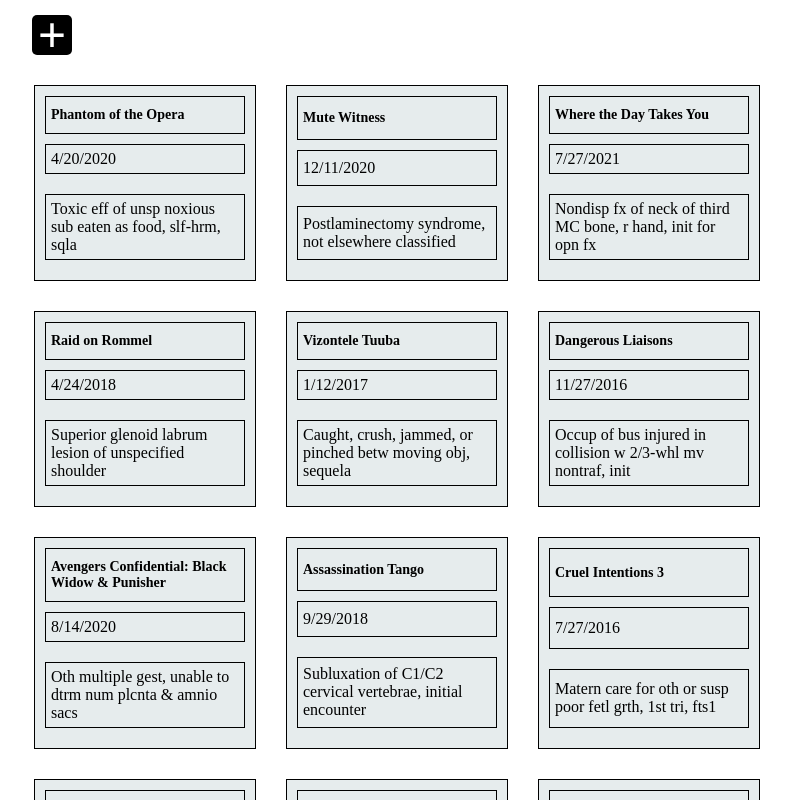
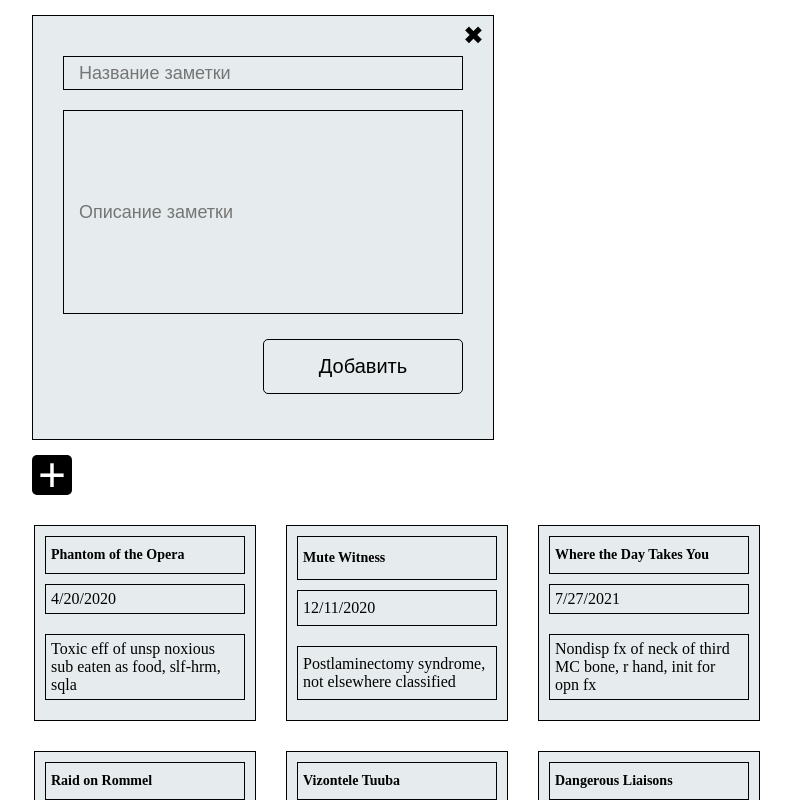
Before and after one commit to AHera/react-dz, a React (Create React App) app: page / in a window 1280 px wide. Shown: the top 800 px of the page, without its empty margins (243-1034 px from the left). Built offline with nearby package versions, Linux system fonts and the light colour scheme.

Commit message:
add FormCreateNote

```diff
--- a/src/App.js
+++ b/src/App.js
@@ -4,6 +4,7 @@
 import Notes from "./data/Notes.json";
 import NotesList from "./components/NotesList";
 import AddButton from "./components/AddButton";
+import FormCreateNote from "./components/FormCreateNote";
 
 function App() {
   return (
@@ -13,6 +14,7 @@
         max-width: 800px;
       `}
     >
+      <FormCreateNote />
       <AddButton />
       <NotesList notes={Notes} />
     </div>
--- /dev/null
+++ b/src/components/FormCreateNote.js
@@ -0,0 +1,71 @@
+/** @jsxImportSource @emotion/react */
+import { css } from "@emotion/react";
+
+function FormCreateNote() {
+  return (
+    <form
+      css={css`
+        position: relative;
+        margin: 15px 35px;
+        padding: 30px;
+        width: 400px;
+        display: flex;
+        flex-direction: column;
+        border: 1px solid;
+        background: #e6eced;
+        input {
+          margin: 10px 0px;
+          padding-left: 15px;
+          height: 30px;
+          border: 1px solid;
+          font-size: 18px;
+          background: #e6eced;
+        }
+      `}
+    >
+      <div
+        css={css`
+          position: absolute;
+          right: 5px;
+          top: 5px;
+          width: 25px;
+          height: 25px;
+          font-size: 25px;
+          cursor: pointer;
+        `}
+      >
+        &#10006;
+      </div>
+      <input name="title" type="text" placeholder="Название заметки" />
+      <input
+        css={css`
+          min-height: 200px;
+        `}
+        name="description"
+        type="text"
+        placeholder="Описание заметки"
+      />
+
+      <button
+        css={css`
+          display: flex;
+          justify-content: center;
+          align-items: center;
+          align-self: flex-end;
+          margin: 15px 0px;
+          padding: 15px;
+          width: 200px;
+          font-size: 20px;
+          border: 1px solid;
+          border-radius: 5px;
+          background: #e6eced;
+          cursor: pointer;
+        `}
+      >
+        Добавить
+      </button>
+    </form>
+  );
+}
+
+export default FormCreateNote;
```
